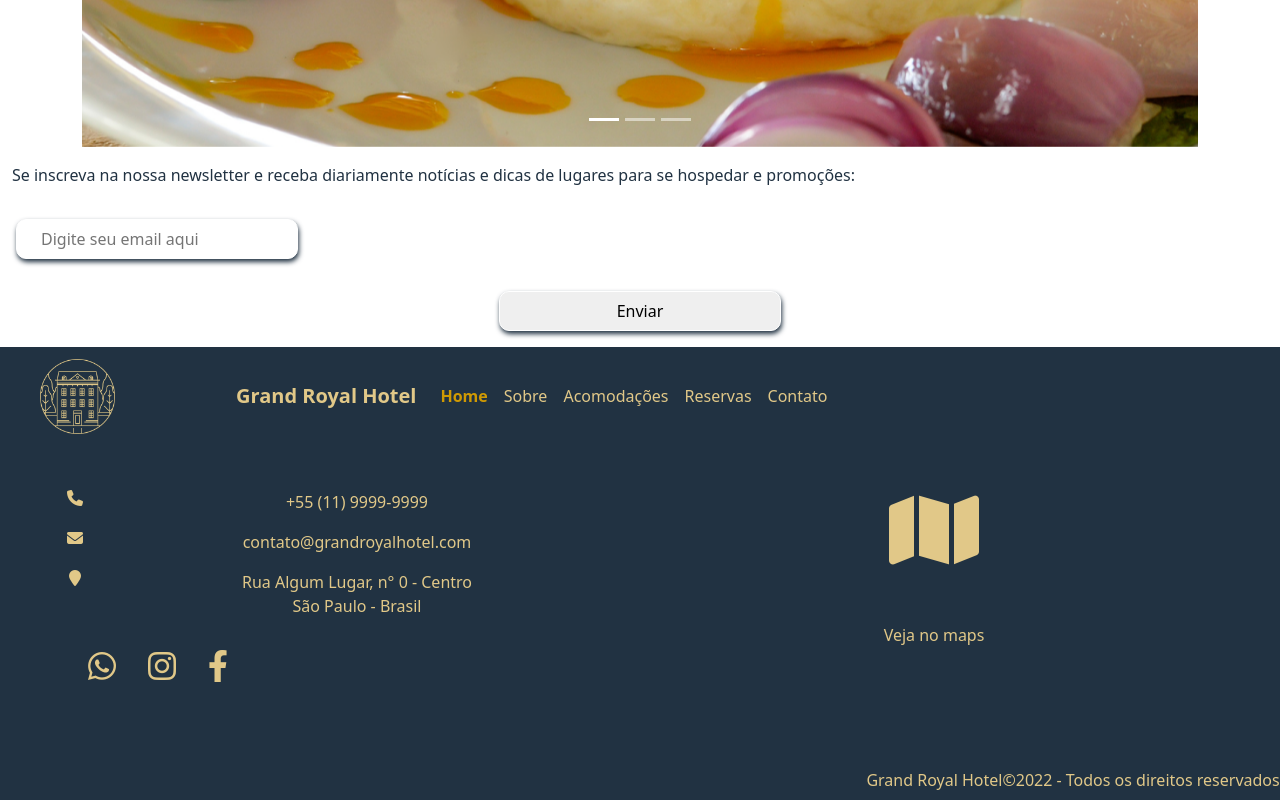
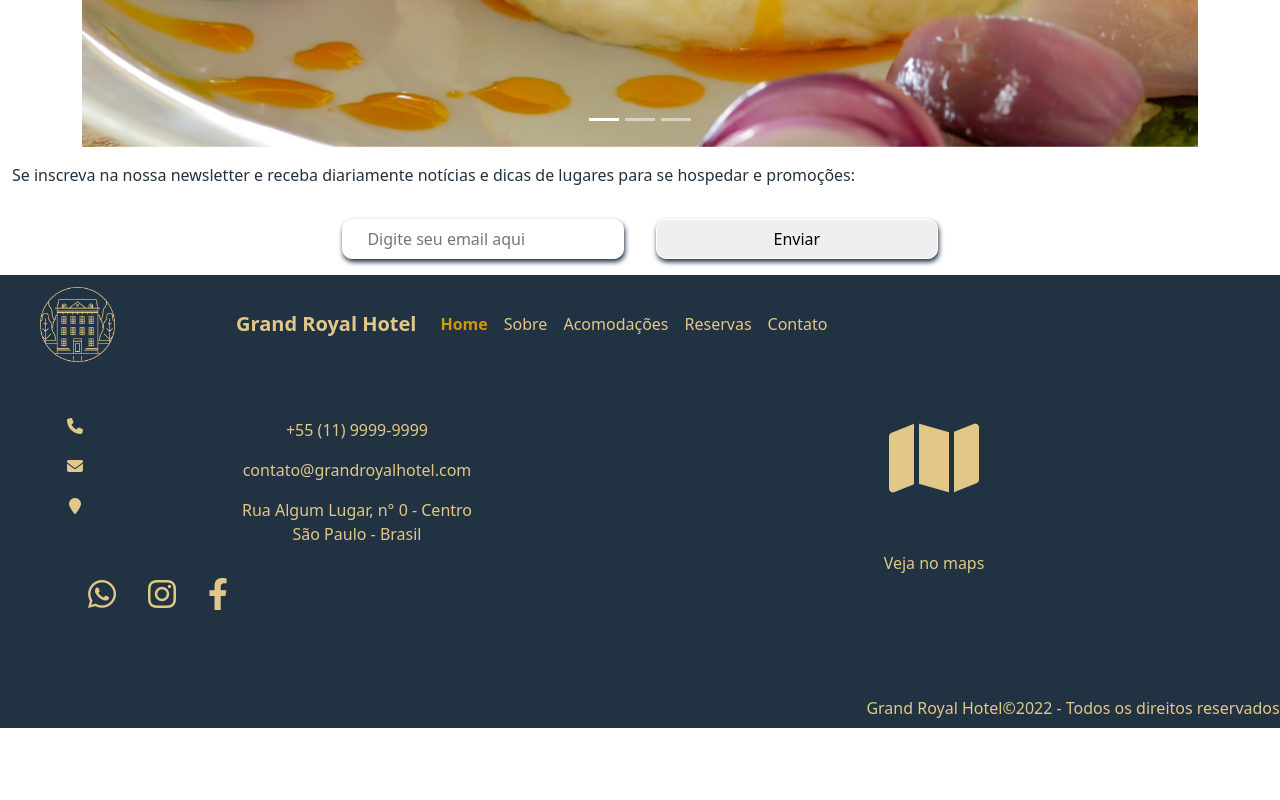
Before and after one commit to Davidferreirajesus/hotel-management-vue, a Vue app: page / in a window 1280 px wide. Shown: the part 1970-2770 px from the top of the page. After the commit the page ends 2698 px from the top, so only its background shows below. Built offline with nearby package versions, Linux system fonts and the light colour scheme; a web font is replaced by a local one.

Commit message:
Criação componente InputText e ButtonSubmit

```diff
--- /dev/null
+++ b/src/components/ButtonSubmit.vue
@@ -0,0 +1,12 @@
+<template>
+    <input type="submit" :value="tipo" class="col">
+</template>
+
+<script>
+export default {
+    name: "ButtonSubmit",
+    props: {
+        tipo: String,
+    }
+}
+</script>
--- /dev/null
+++ b/src/components/InputText.vue
@@ -0,0 +1,17 @@
+<template>
+    <label class="row" :for="id">
+        <p class="p-primario">Se inscreva na nossa newsletter e receba diariamente notícias e dicas de lugares para se
+        hospedar e promoções:</p>
+    </label>
+    <input class="input-padrao p-primario" type="text" :id="id" :placeholder="placeholder">
+</template>
+
+<script>
+export default {
+    name: "InputText",
+    props: {
+        id: String,
+        placeholder: String,
+    }
+}
+</script>
--- a/src/views/HomeView.vue
+++ b/src/views/HomeView.vue
@@ -38,12 +38,8 @@
 
         <div class="p-top">
           <div class="col">
-            <label for="newsletter" class="row">
-              <p class="p-primario">Se inscreva na nossa newsletter e receba diariamente notícias e dicas de lugares para se
-              hospedar e promoções:</p>
-            </label>
-            <input class="input-padrao row p-primario" type="text" id="newsletter" placeholder="Digite seu email aqui">
-            <input type="submit" value="Enviar" class="btn-terceario col">
+            <InputText id="newsletter" placeholder="Digite seu email aqui" />
+            <ButtonSubmit tipo="Enviar" class="btn-terceario" />
           </div>
         </div>
 
@@ -59,11 +55,15 @@
 <script>
 // @ is an alias to /src
 import ImagesCarousel from '@/components/ImagesCarousel.vue'
+import InputText from '@/components/InputText.vue'
+import ButtonSubmit from '@/components/ButtonSubmit.vue'
 
 export default {
   name: 'HomeView',
   components: {
-    ImagesCarousel
+    ImagesCarousel,
+    InputText,
+    ButtonSubmit
   },
   methods: {
     getImg(url) {
```
